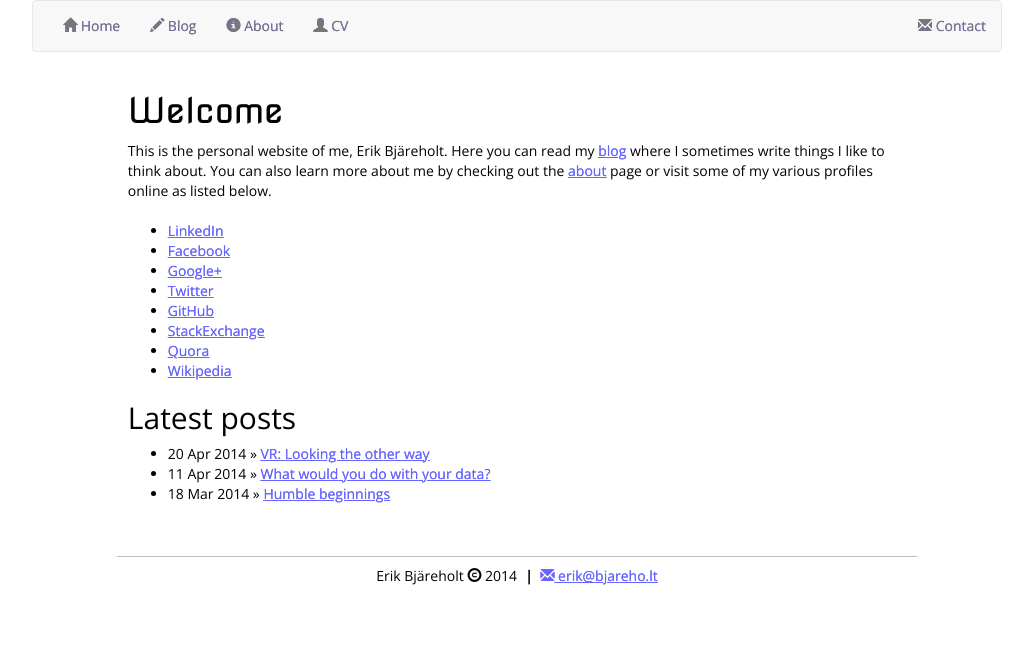
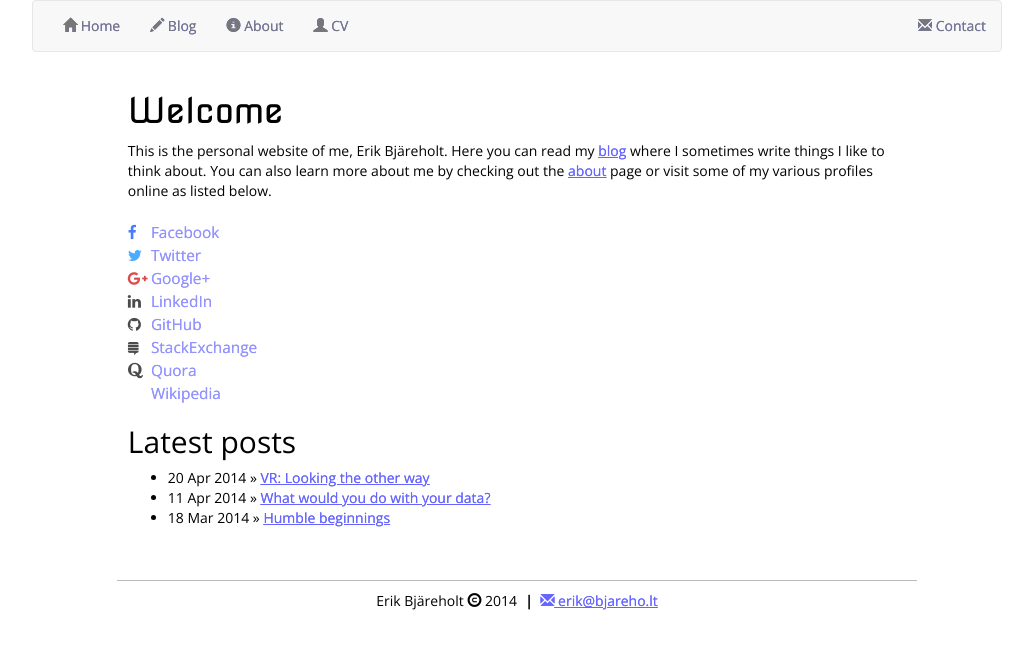
Before and after one commit to ErikBjare/ErikBjare.github.io, a Jekyll site: the page built from index.html, in a window 1280 px wide. Shown: the top 649 px of the page, without its empty margins (123-1156 px from the left). Built offline with Jekyll 4.4.1, drawn with Linux system fonts in a browser that asks for light colours; nearby versions of some CDN libraries; Markdown is read by kramdown in place of the engine named in the settings.

Commit message:
Added Awesome Icons to external profile links

```diff
--- a/_includes/header.html
+++ b/_includes/header.html
@@ -25,7 +25,7 @@
         <ul class="nav navbar-nav navbar-right">
             <li>
                 <a href="/contact/">
-                        <span class="glyphicon glyphicon-envelope"></span> Contact
+                    <span class="glyphicon glyphicon-envelope"></span> Contact
                 </a>
             </li>
         </ul>
--- a/_layouts/main.html
+++ b/_layouts/main.html
@@ -35,6 +35,8 @@
         <!-- Font -->
         <link href='http://fonts.googleapis.com/css?family=Open+Sans|Nova+Square' rel='stylesheet' type='text/css'>
 
+        <link href='//maxcdn.bootstrapcdn.com/font-awesome/4.2.0/css/font-awesome.min.css' rel='stylesheet' type='text/css'>
+
         <!-- JS -->
         <script src="//ajax.googleapis.com/ajax/libs/jquery/1.11.0/jquery.min.js"></script>
         <script src="/js/bootstrap.min.js"></script>
--- a/index.html
+++ b/index.html
@@ -7,16 +7,92 @@ title: Home
     This is the personal website of me, Erik Bj&auml;reholt. Here you can read my <a href="/blog">blog</a> where I sometimes write things I like <!-- (or feel obliged) --> to think about. You can also learn more about me by checking out the <a href="/about/">about</a> page or visit some of my various profiles online as listed below.
     <br><br>
 
-            <ul>
-                <li><a href="https://www.linkedin.com/in/erikbjareholt">LinkedIn</a></li>
-                <li><a href="https://www.facebook.com/erik.bjareholt">Facebook</a></li>
-                <li><a href="https://plus.google.com/+ErikBj&auml;reholt">Google+</a></li>
-                <li><a href="https://twitter.com/ErikBjareholt">Twitter</a></li>
-                <li><a href="https://github.com/ErikBjare">GitHub</a></li>
-                <li><a href="https://stackexchange.com/users/936491/erb?tab=accounts">StackExchange</a></li>
-                <li><a href="https://www.quora.com/Erik-Bj&auml;reholt">Quora</a></li>
-                <li><a href="https://en.wikipedia.org/wiki/User:Erik.Bjareholt">Wikipedia</a></li>
-            </ul>
+    <table class="links">
+        <tbody>
+            <tr class="facebook">
+                <td>
+                    <i class="fa fa-facebook"></i>
+                </td>
+                <td>
+                    <a href="https://www.facebook.com/erik.bjareholt">
+                        Facebook
+                    </a>
+                </td>
+            </tr>
+            <tr class="twitter">
+                <td>
+                    <i class="fa fa-twitter"></i>
+                </td>
+                <td>
+                    <a href="https://twitter.com/ErikBjareholt">
+                        Twitter
+                    </a>
+                </td>
+            </tr>
+            <tr class="google-plus">
+                <td>
+                    <i class="fa fa-google-plus"></i>
+                </td>
+                <td>
+                    <a href="https://plus.google.com/+ErikBj&auml;reholt">
+                        Google+
+                    </a>
+                </td>
+            </tr>
+            <tr class="linkedin">
+                <td>
+                    <i class="fa fa-linkedin"></i>
+                </td>
+                <td>
+                    <a href="https://www.linkedin.com/in/erikbjareholt">
+                        LinkedIn
+                    </a>
+                </td>
+            </tr>
+            <tr>
+                <td>
+                    <i class="fa fa-github"></i>
+                </td>
+                <td>
+                    <a href="https://github.com/ErikBjare">
+                        GitHub
+                    </a>
+                </td>
+            </tr>
+            <tr>
+                <td>
+                    <i class="fa fa-stack-exchange"></i>
+                </td>
+                <td>
+                    <a href="https://stackexchange.com/users/936491/erb?tab=accounts">
+                        StackExchange
+                    </a>
+                </td>
+            </tr>
+            <tr>
+                <td>
+                    <i class="fa fa-quora"></i>
+                </td>
+                <td>
+                    <a href="https://www.quora.com/Erik-Bj&auml;reholt">
+                        Quora
+                    </a>
+                </td>
+            </tr>
+            <tr>
+                <td>
+                    <i class="fa fa-wikipedia"></i>
+                </td>
+                <td>
+                    <a href="https://en.wikipedia.org/wiki/User:Erik.Bjareholt">
+                        Wikipedia
+                    </a>
+                </td>
+            </tr>
+        </tbody>
+    </table>
+
+
 
     <h2>Latest posts</h2>
     <ul class="posts">
```
Also changed, not shown: _sass/style.scss (+32 -1 lines), css/style.css (+1 -1 lines). Lines whose indentation alone changed are shown as unchanged.
